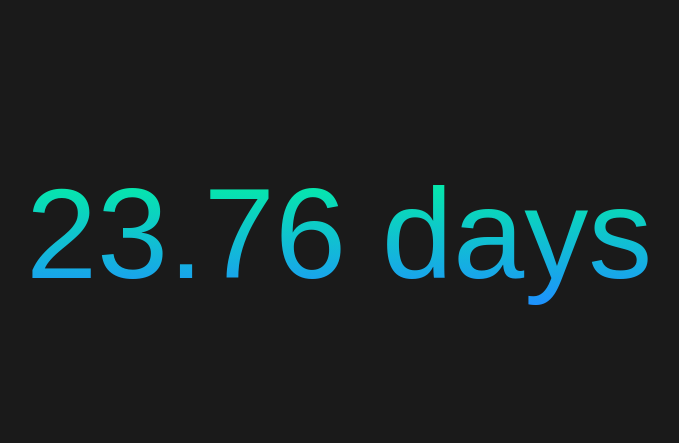
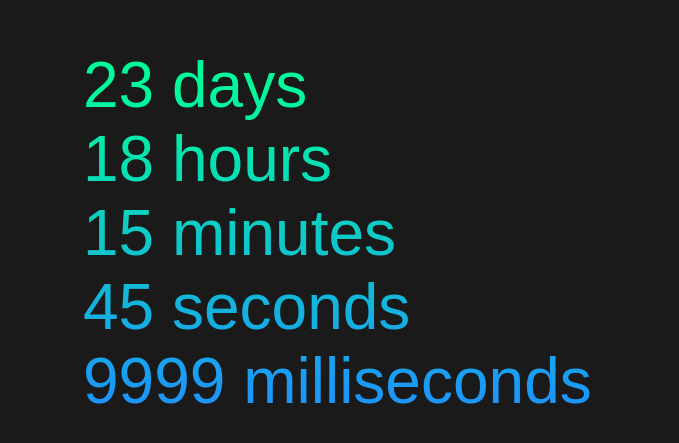
Before and after one commit to M19604/cd, a plain HTML site: page index.html in a window 1280 px wide. Shown: the part 167-610 px from the top of the page, without its empty margins (301-980 px from the left). Drawn offline with Linux system fonts and the light colour scheme.

Commit message:
Update index.html

```diff
--- a/index.html
+++ b/index.html
@@ -11,15 +11,21 @@
     #time {
         font-family: sans-serif;
         color: transparent;
-        background-image: linear-gradient(mediumspringgreen, dodgerBlue);
+        background-image: linear-gradient(mediumspringgreen 10%, dodgerBlue);
         -webkit-background-clip: text;
-        font-size: 10vw;
+        font-size: 5vw;
+        width: 70%;
+        position: absolute;
+        left: 30%;
     }
 </style>
 <div id="time">25 days</div>
 <script>
     var d = new Date("6/14/2024 10:30").getTime();
-    var cd = new Date().getTime();
-    document.getElementById("time").textContent = `${((d-cd)/(1000*60*60*24)).toFixed(2)} days`;
+    setInterval(function() {
+        var cd = new Date().getTime();
+        var diff = (d-cd)/(1000*60*60*24);
+        document.getElementById("time").innerHTML = `${Math.floor(diff)} days<br>${Math.floor((diff-Math.floor(diff))*24)} hours<br>${Math.floor((((diff-Math.floor(diff))*24)-(Math.floor((diff-Math.floor(diff))*24)))*60)} minutes<br>${Math.floor(((((diff-Math.floor(diff))*24)-(Math.floor((diff-Math.floor(diff))*24)))*60-Math.floor((((diff-Math.floor(diff))*24)-(Math.floor((diff-Math.floor(diff))*24)))*60))*60)} seconds<br>${Math.floor(((((((diff-Math.floor(diff))*24)-(Math.floor((diff-Math.floor(diff))*24)))*60-Math.floor((((diff-Math.floor(diff))*24)-(Math.floor((diff-Math.floor(diff))*24)))*60))*60)-Math.floor(((((diff-Math.floor(diff))*24)-(Math.floor((diff-Math.floor(diff))*24)))*60-Math.floor((((diff-Math.floor(diff))*24)-(Math.floor((diff-Math.floor(diff))*24)))*60))*60))*10000)} milliseconds`;
+    })
 </script>
 <!-- MADE BY LUKE SKUTT -->
```
